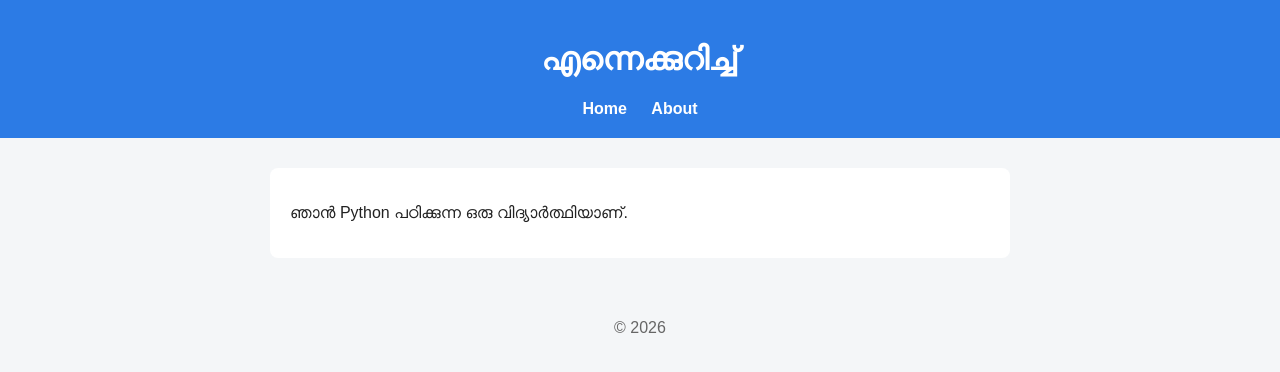
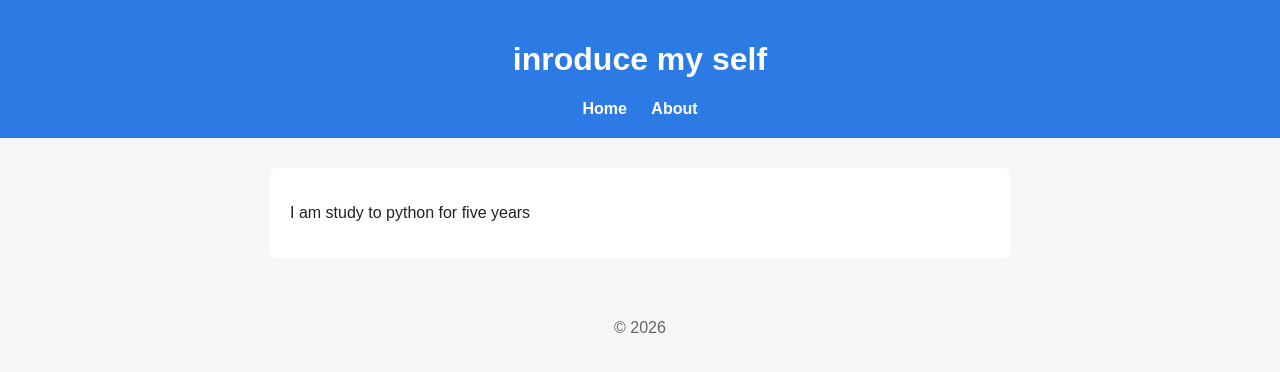
Before and after one commit to darkvenom3371-source/Mysite, a plain HTML site: page about.html in a window 1280 px wide. Drawn offline with Linux system fonts and the light colour scheme.

Commit message:
Updated about page

```diff
--- a/about.html
+++ b/about.html
@@ -8,7 +8,7 @@
 </head>
 <body>
   <header>
-    <h1>എന്നെക്കുറിച്ച്</h1>
+    <h1>inroduce my self </h1>
     <nav>
       <a href="index.html">Home</a>
       <a href="about.html">About</a>
@@ -16,7 +16,7 @@
   </header>
 
   <main>
-    <p>ഞാൻ Python പഠിക്കുന്ന ഒരു വിദ്യാർത്ഥിയാണ്.</p>
+    <p>I am study to  python for five years </p>
   </main>
 
   <footer>
```
